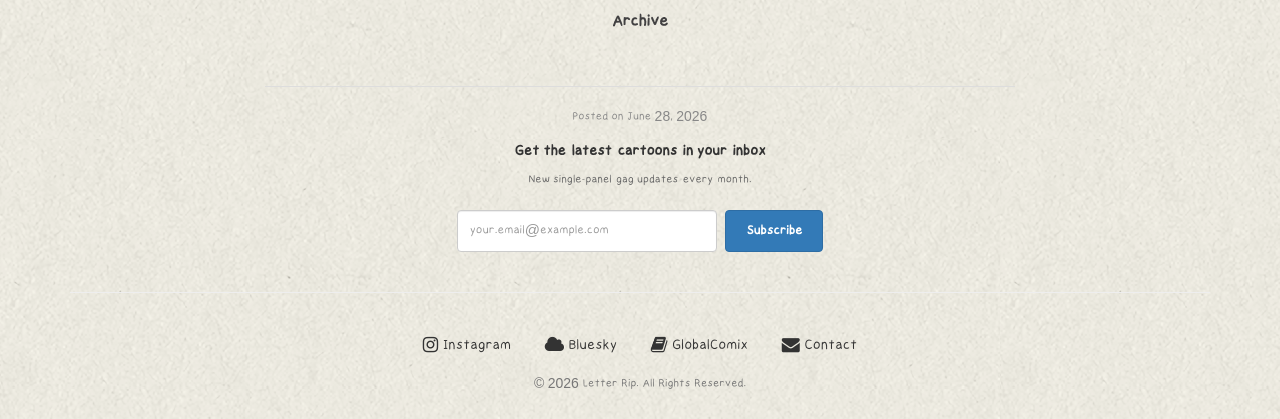
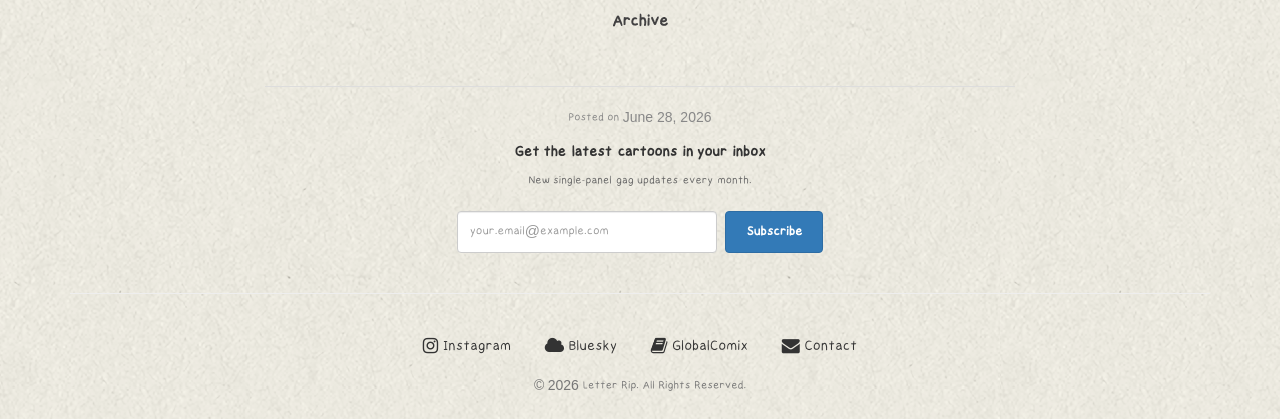
Before and after one commit to Kors420/letter-rip, a Jekyll site: the page built from _posts/2026-06-28-marie-antoinette.markdown, in a window 1280 px wide. Shown: the part 861-1280 px from the top of the page. Built offline with Jekyll 4.4.1, drawn with Linux system fonts in a browser that asks for light colours; nearby versions of some CDN libraries.

Commit message:
Update comic post content

```diff
--- a/_layouts/default.html
+++ b/_layouts/default.html
@@ -134,7 +134,7 @@
           <div style="margin-top: 20px; padding: 20px 0; border-top: 1px solid #ddd; text-align: center;">
             {% if page.date %}
               <p style="color: #888; font-size: 14px; margin-bottom: 15px;">
-                Posted on {{ page.date | date: "%B %d, %Y" }}
+                Posted on <span style="font-family: Arial, sans-serif !important; font-size: 14px !important;">{{ page.date | date: "%B %d, %Y" }}</span>
               </p>
             {% endif %}
             <h4 style="font-family: 'Korsgaard', sans-serif; font-weight: bold; margin-bottom: 8px; color: #333;">
@@ -164,7 +164,7 @@
               <a href="mailto:3korsgaard@gmail.com"><i class="fa fa-envelope"></i> Contact</a>
             </p>
             <p style="color: #777; font-size: 14px; margin-top: 15px;">
-              &copy; 2026 Letter Rip. All Rights Reserved.
+              &copy; <span style="font-family: Arial, sans-serif !important; font-size: 14px !important;">2026</span> Letter Rip. All Rights Reserved.
             </p>
           </div>
         </div>
```
